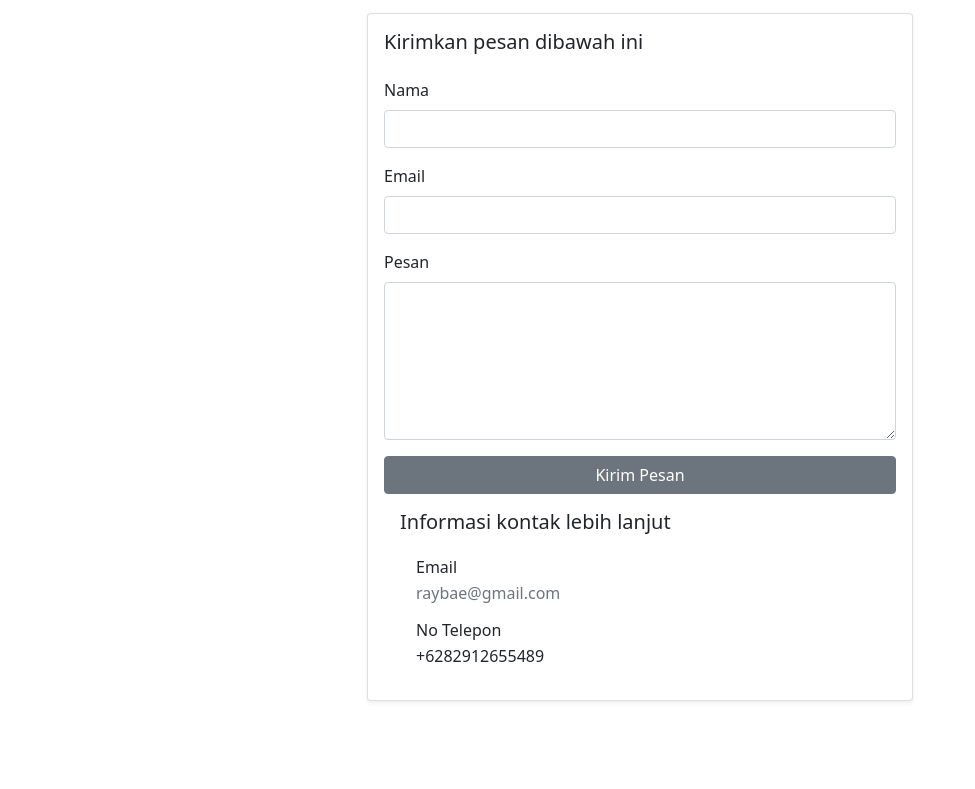
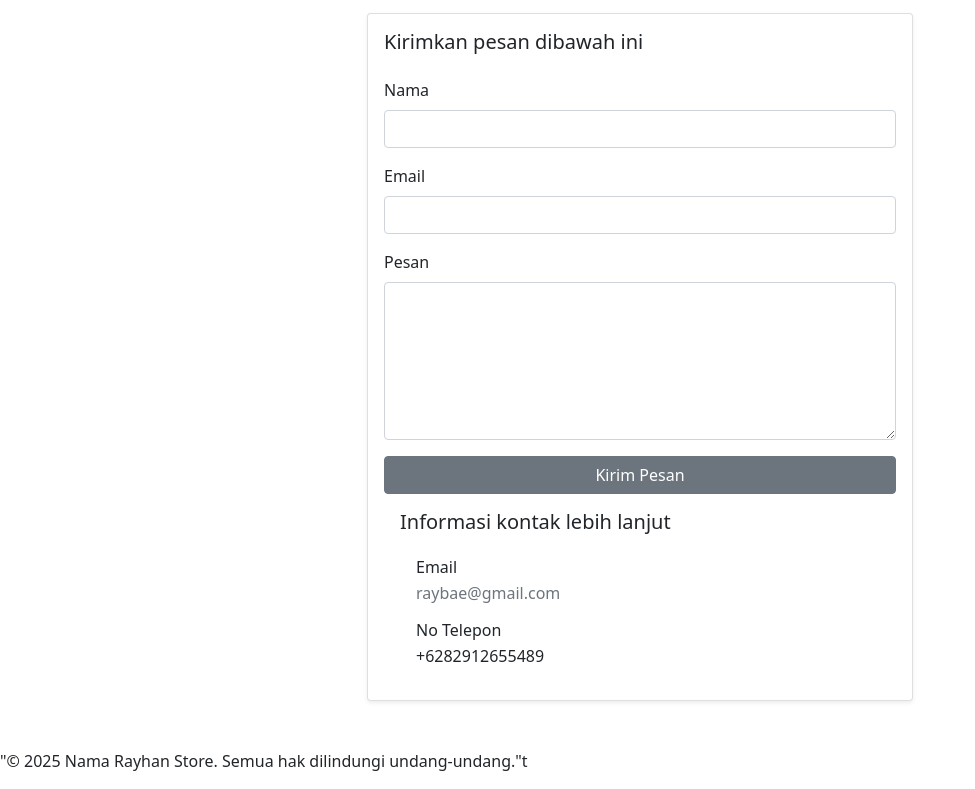
Before and after one commit to RayhanFaizAdzikra/itw2024_project2_243040041, a plain HTML site: page index.html in a window 1280 px wide. Shown: the part 2176-2965 px from the top of the page, without its empty margins (0-975 px from the left). Drawn offline with nearby package versions, Linux system fonts and the light colour scheme; some icons are missing.

Commit message:
progres9

```diff
--- a/index.html
+++ b/index.html
@@ -189,8 +189,11 @@
                 </div>
             </div>
         </div>
-    </section>
+</section>
 
+<div>
+    <p>"© 2025 Nama Rayhan Store. Semua hak dilindungi undang-undang."t</p>
+</div>
 
     <script
       src="https://cdn.jsdelivr.net/npm/bootstrap@5.0.2/dist/js/bootstrap.bundle.min.js"
```
